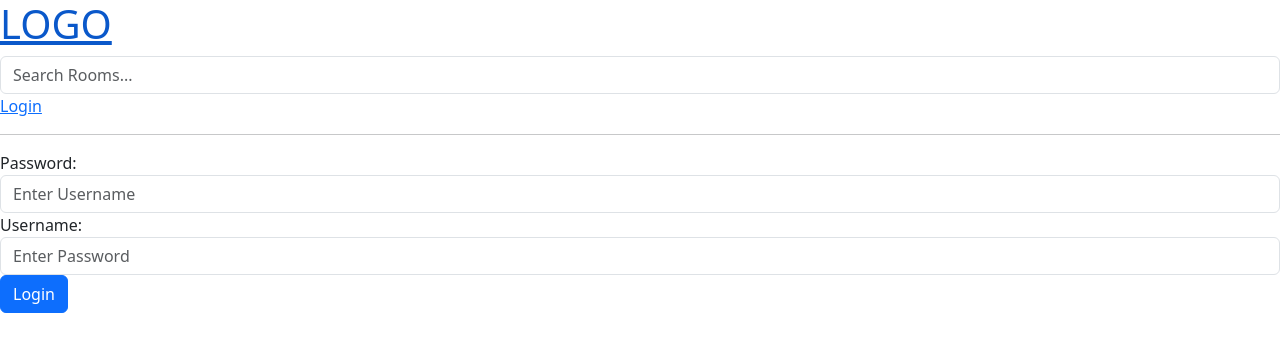
After one commit to Ancentian/python_apps, a Django app: page /login/ in a window 1280 px wide. The commit adds this page. Shown: the top 352 px of the page. Run offline with Django 4.2, Linux system fonts and the light colour scheme.

Commit message:
Login & Logout

```diff
--- /dev/null
+++ b/base/templates/base/login_register.html
@@ -0,0 +1,18 @@
+{% extends 'main.html' %}
+
+{% block content%}
+
+<div>
+    <form method="POST" action="">
+        {% csrf_token %}
+        <label for="username">Password:</label>
+        <input class="form-control" type="text" name="username" placeholder="Enter Username">
+
+        <label for="">Username: </label>
+        <input class="form-control" type="password" name="password" placeholder="Enter Password">
+
+        <button type="submit" class="btn btn-primary"> Login</button>
+    </form>
+</div>
+
+{% endblock content %}
--- a/base/urls.py
+++ b/base/urls.py
@@ -2,10 +2,15 @@ from django.urls import path
 from . import views
 
 urlpatterns = [
+    path('login/', views.loginPage, name="login"),
+    path('logout/', views.logoutUser, name="logout"),
+
     path('', views.home, name="home"),
     path('room/<str:pk>', views.room, name="room"),
 
     path('create-room/', views.createRoom, name="create-room"),
     path('update-room/<str:pk>/', views.updateRoom, name="update-room"),
     path('delete-room/<str:pk>/', views.deleteRoom, name="delete-room")
+
+
 ]
--- a/base/views.py
+++ b/base/views.py
@@ -1,5 +1,9 @@
 from django.shortcuts import render, redirect
+from django.contrib import messages
+from django.contrib.auth.decorators import login_required
 from django.db.models import Q
+from django.contrib.auth.models import User
+from django.contrib.auth import authenticate, login, logout
 from .models import *
 from .forms import RoomForm
 
@@ -11,6 +15,31 @@ from .forms import RoomForm
 #     {'id': 2, 'name': 'Ancent Marion'},
 #     {'id': 3, 'name': 'Franscisca Wayua'},
 # ]
+
+def loginPage(request):
+    if request.method == 'POST':
+        username = request.POST.get('username')
+        password = request.POST.get('password')
+
+        try:
+            user = User.objects.get(username=username)
+        except:
+            messages.error(request, 'User Does Not Exist!')
+
+        user = authenticate(request, username=username, password=password)
+
+        if user is not None:
+            login(request, user)
+            return redirect('home')
+        else:
+            messages.error(request, 'Username or Password Does Not Exist!')
+
+    context = {}
+    return render(request, 'base/login_register.html', context)
+
+def logoutUser(request):
+    logout(request)
+    return redirect('home')
 
 def home(request):
     q = request.GET.get('q') if request.GET.get('q') != None else ''
@@ -31,6 +60,7 @@ def room(request, pk):
     data = {'room' : room}
     return render(request, 'base/room.html', data)
 
+@login_required(login_url='login')
 def createRoom(request):
     form = RoomForm()
 
@@ -44,6 +74,7 @@ def createRoom(request):
     context = {'form' : form}
     return render(request, 'base/room_form.html', context)
 
+@login_required(login_url='login')
 def updateRoom(request, pk):
     room = Room.objects.get(id=pk)
     form = RoomForm(instance=room)
@@ -57,9 +88,13 @@ def updateRoom(request, pk):
     context = {'form' : form}
     return render(request, 'base/room_form.html', context)
 
+@login_required(login_url='login')
 def deleteRoom(request, pk):
     room = Room.objects.get(id=pk)
     if request.method == 'POST':
         room.delete()
         return redirect('home')
-    return render(request, 'base/delete.html', {'obj': room})
+    context = {
+        'obj' :  room
+    }
+    return render(request, 'base/delete.html', context)
--- a/templates/main.html
+++ b/templates/main.html
@@ -11,6 +11,14 @@
 
     {% include 'navbar.html' %}
 
+    {% if messages %}
+      <ul class="messages">
+          {% for message in messages %}
+          <li>{{ message }}</li>
+          {% endfor %}
+      </ul>
+    {% endif %}
+
     {% block content %}
 
     {% endblock %}
--- a/templates/navbar.html
+++ b/templates/navbar.html
@@ -6,4 +6,10 @@
     <input type="text" class="form-control" name="q" placeholder="Search Rooms..." >
 </form>
 
+{% if request.user.is_authenticated %}
+<a href="{% url 'logout' %}"> Logout</a>
+{% else %}
+<a href="{% url 'login' %}">Login</a>
+{% endif %}
+
 <hr>
```
Also changed, not shown: db.sqlite3.
